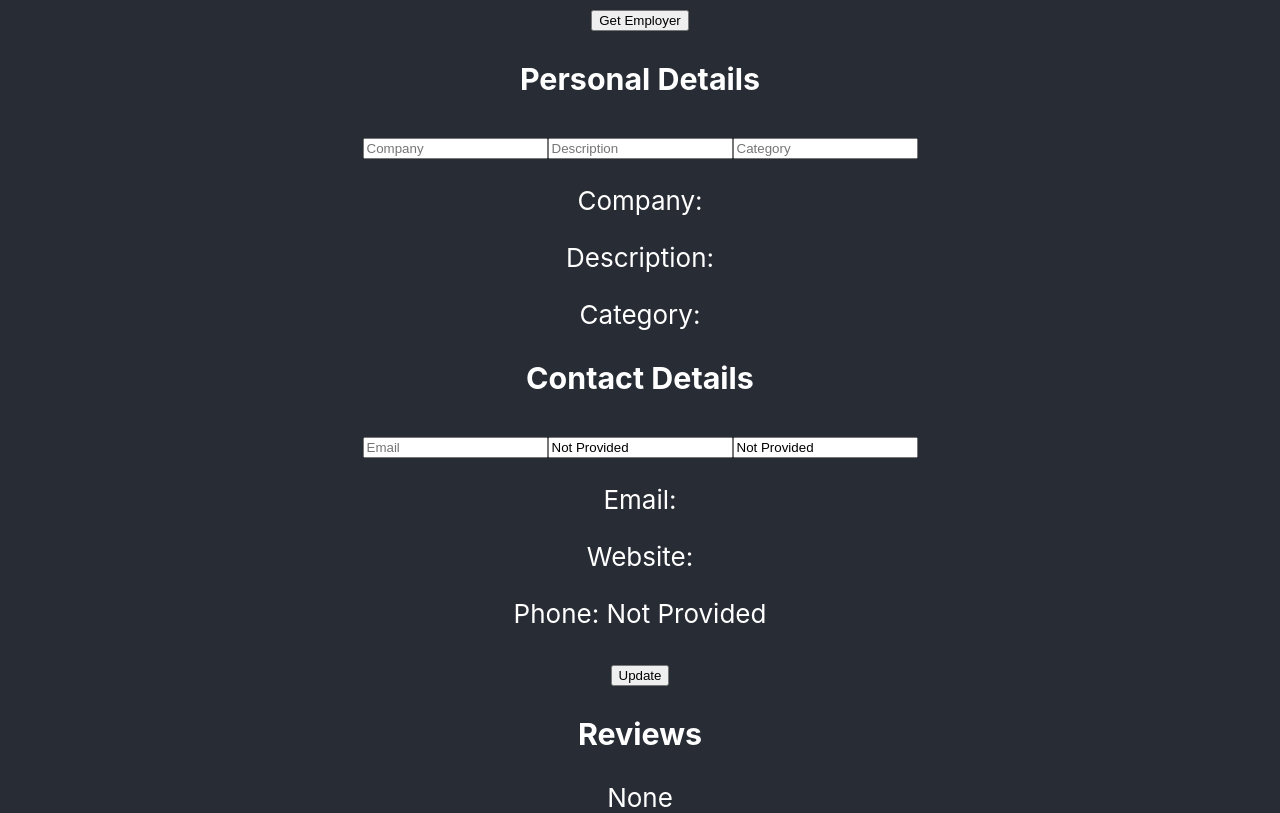
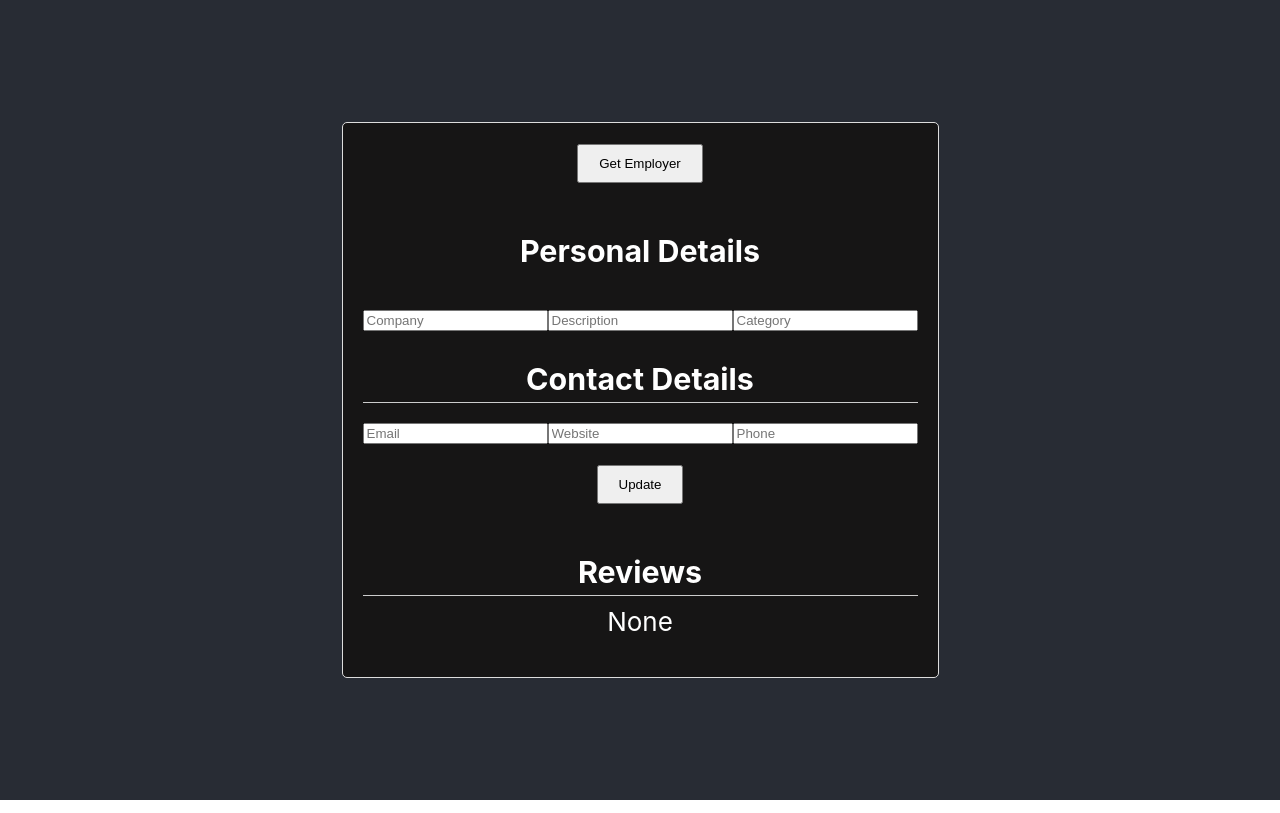
Before and after one commit to utmgdsc/JobConnect, a React (Create React App) app in the folder frontend/: page /fetch-employer in a window 1280 px wide. Built offline with nearby package versions, Linux system fonts and the light colour scheme.

Commit message:
update employer info

```diff
--- a/frontend/src/App.css
+++ b/frontend/src/App.css
@@ -32,7 +32,52 @@
   from {
     transform: rotate(0deg);
   }
+
   to {
     transform: rotate(360deg);
   }
 }
+
+
+/* JobSeekerFetcher.css */
+
+.dashboard {
+  max-width: 800px;
+  margin: auto;
+  border: 1px solid #ddd;
+  padding: 20px;
+  border-radius: 5px;
+  background: #161515;
+}
+
+.section {
+  margin-bottom: 20px;
+}
+
+.section h3 {
+  border-bottom: 1px solid #ccc;
+  padding-bottom: 5px;
+  margin-bottom: 10px;
+}
+
+.section p {
+  margin: 5px 0;
+}
+
+ul.application-history {
+  list-style-type: none;
+  padding: 0;
+}
+
+ul.application-history li {
+  margin-bottom: 15px;
+  padding: 10px;
+  border: 1px solid #eee;
+  border-radius: 5px;
+}
+
+button {
+  padding: 10px 20px;
+  margin-bottom: 20px;
+  cursor: pointer;
+}
--- a/frontend/src/components/EmployerProfile.js
+++ b/frontend/src/components/EmployerProfile.js
@@ -13,6 +13,8 @@ function EmployerProfile() {
         phone: '',
         reviews: []
     });
+
+    const [updateStatus, setUpdateStatus] = useState('');
 
     const fetchEmployer = async () => {
         try {
@@ -35,15 +37,22 @@ function EmployerProfile() {
         })
     }
 
-    function handleSubmit(event) {
+    async function handleSubmit(event) {
         event.preventDefault()
         // submitToApi(employer)
         console.log(employer)
+        try {
+            const data = await EmployerService.updateEmployer(employer._id, employer)
+            console.log(data);
+            setUpdateStatus('Successfully updated data');
+        }
+        catch (error) {
+            console.error('Failed to update employer:', error);
+            setUpdateStatus('Failed to update data');
+        }
     }
 
-    // ... inside your component's return statement
     return (
-
         <div className="dashboard">
             <button onClick={fetchEmployer}>Get Employer</button>
             {employer && (
@@ -72,10 +81,6 @@ function EmployerProfile() {
                             name="category"
                             value={employer.category}
                         />
-                        <p>Company: {employer.company}</p>
-                        <p>Description: {employer.description}</p>
-                        <p>Category: {employer.category}</p>
-
 
                         <div className="section">
                             <h3>Contact Details</h3>
@@ -91,21 +96,24 @@ function EmployerProfile() {
                                 placeholder="Website"
                                 onChange={handleChange}
                                 name="website"
-                                value={employer.website || 'Not Provided'}
+                                value={employer.website}
                             />
                             <input
                                 type="tel"
                                 placeholder="Phone"
                                 onChange={handleChange}
                                 name="phone"
-                                value={employer.phone || 'Not Provided'}
+                                value={employer.phone}
                             />
-                            <p>Email: {employer.email}</p>
-                            <p>Website: {employer.website}</p>
-                            <p>Phone: {employer.phone || 'Not Provided'}</p>
                         </div>
                         <button>Update</button>
                     </form>
+
+                    {updateStatus && (
+                        <div style={{ color: updateStatus.startsWith('Successfully') ? 'green' : 'red' }}>
+                            {updateStatus}
+                        </div>
+                    )}
 
                     <div className="section">
                         <h3>Reviews</h3>
--- a/frontend/src/services/EmployerService.js
+++ b/frontend/src/services/EmployerService.js
@@ -3,11 +3,7 @@ import axios from "axios"
 const API_URL = "http://localhost:8000/api/employer"
 
 const createEmployer = async (userInfo) => {
-    console.log(userInfo)
-    console.log(API_URL)
-
     const response = await axios.post(API_URL, userInfo)
-    console.log(response)
     return response.data
 }
 
@@ -22,6 +18,11 @@ const deleteEmployer = async (id) => {
     return response.data
 }
 
+const updateEmployer = async (id, newData) => {
+    const response = await axios.put(API_URL + `/replace/${id}`, newData)
+    return response.data
+}
+
 const addInfo = async (newData) => {
     const response = await axios.patch(API_URL + `/add/${newData}`)
     return response.data
@@ -31,6 +32,7 @@ const EmployerService = {
     createEmployer,
     deleteEmployer,
     getEmployer,
+    updateEmployer,
     addInfo
 }
 
```
